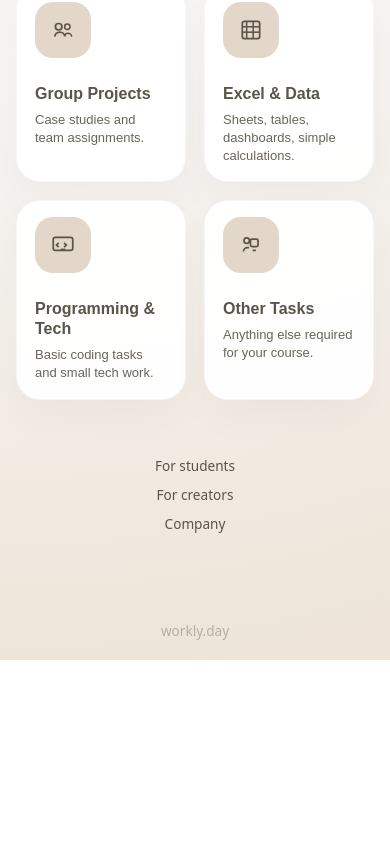
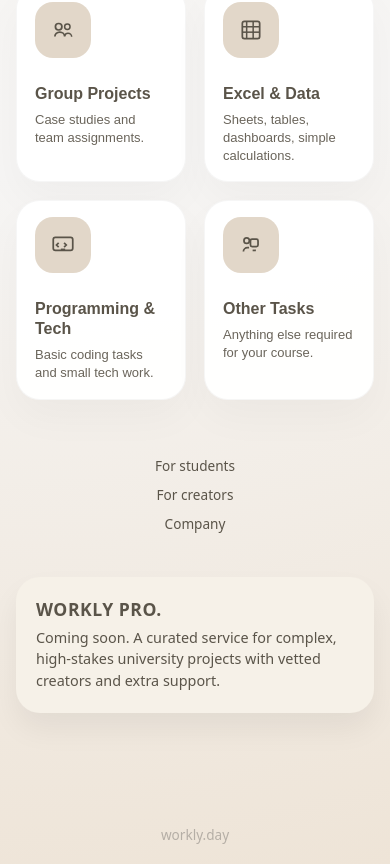
Before and after one commit to SEBRAHEIM/workly-landing, a Next.js app: page / in a window 390 px wide. Shown: the part 725-1589 px from the top of the page. Before the commit the page ends 1385 px from the top, so only its background shows below. Built offline with nearby package versions, Linux system fonts and the light colour scheme.

Commit message:
Add Workly PRO mobile strip

```diff
--- a/pages/index.js
+++ b/pages/index.js
@@ -180,7 +180,15 @@ export default function Home() {
             <a href="/creators" className="home-footer-link">For creators</a>
             <a href="/company" className="home-footer-link">Company</a>
           </footer>
-        </main>
+          <section className="home-pro-strip">
+          <h3>Workly PRO.</h3>
+          <p>
+            Coming soon. A curated service for complex, high-stakes university
+            projects with vetted creators and extra support.
+          </p>
+        </section>
+
+      </main>
 
         <footer className="home-footer">workly.day</footer>
       </div>
```
